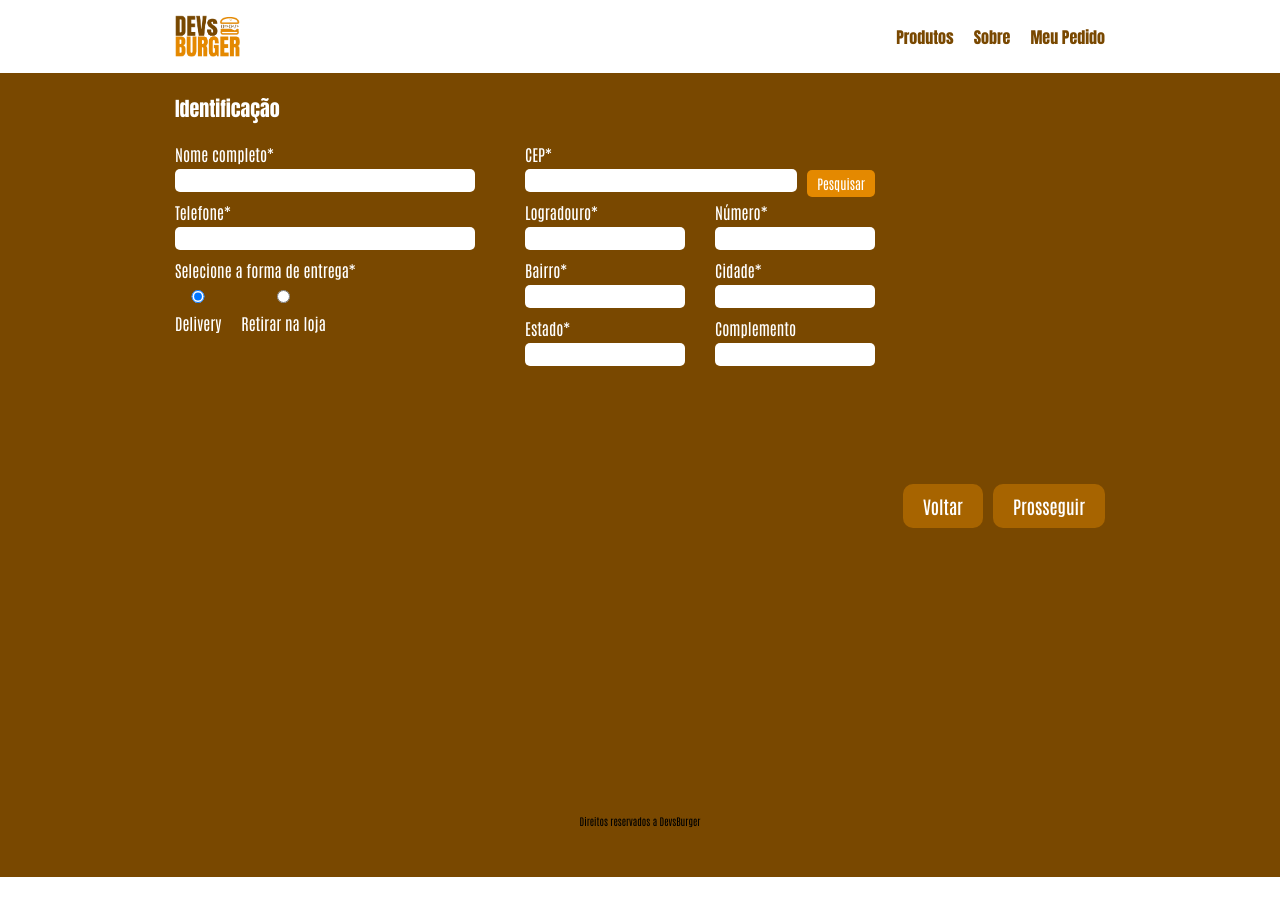
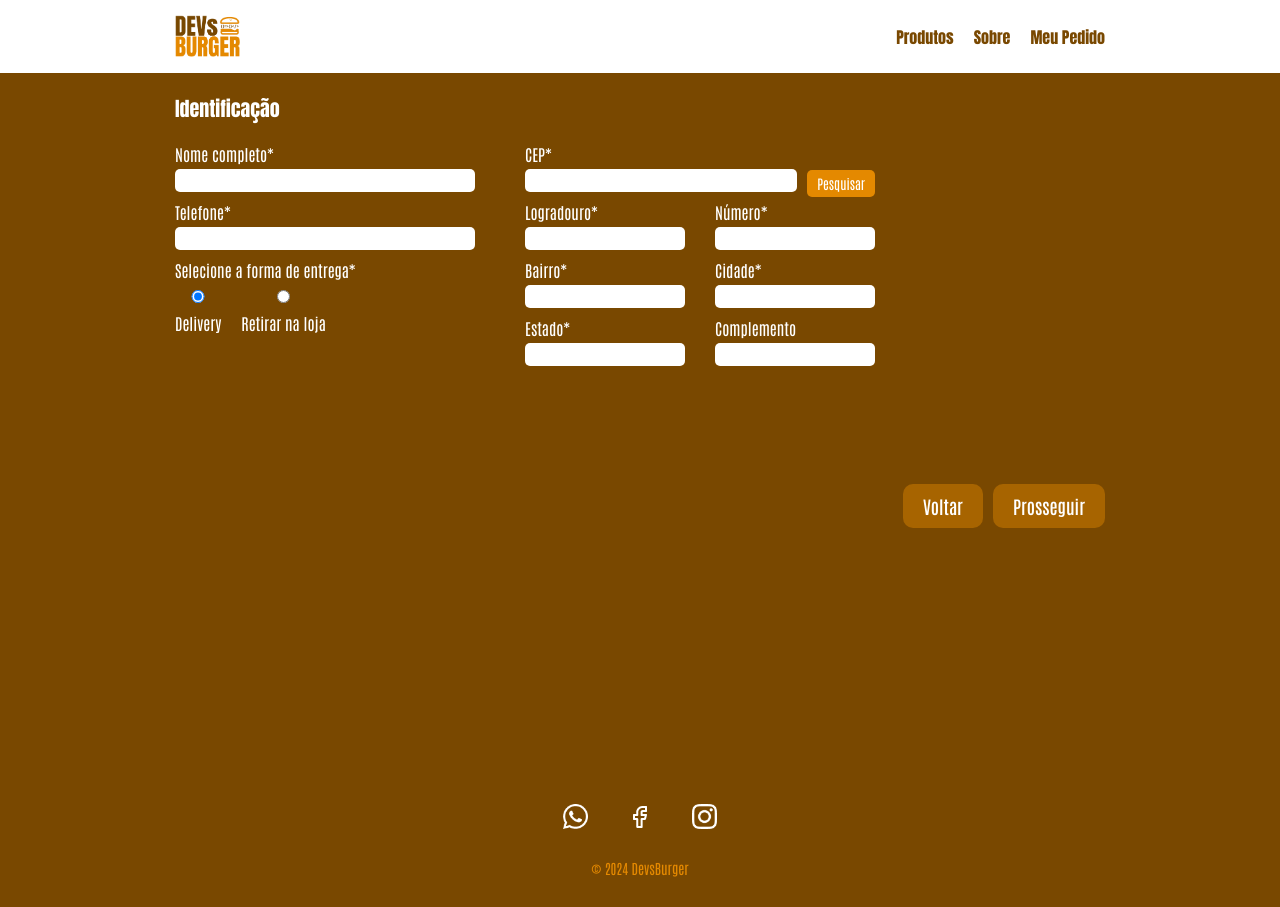
Before and after one commit to gabinag/devsburger, a React (Vite) app: page /dados in a window 1280 px wide. Before the commit the page ends 877 px from the top, so only its background shows below. Built offline with nearby package versions, Linux system fonts and the light colour scheme.

Commit message:
atualiza estilo

```diff
--- a/src/components/Banner/Banner.jsx
+++ b/src/components/Banner/Banner.jsx
@@ -1,16 +1,18 @@
 import styles from './Banner.module.css';
 import { Botao } from '../Botao/Botao';
 import imgBurger from '../../assets/images/img-banner.png';
-import { Link } from 'react-router-dom';
 
-export const Banner = () => {
+export const Banner = ({ sectionRef }) => {
+  const scrollToSection = () => {
+    sectionRef.current.scrollIntoView({ behavior: 'smooth' });
+  };
   return (
     <div className={styles.banner}>
         <div className={styles.content}>
           <div>
             <h1>Conheça a DEVs BURGER e se supreenda!</h1>
             <p>Aqui você encontra os melhores hambúrgueres da cidade! Faça seu pedido e entre em um loop! </p>
-            <Botao label="Faça seu pedido"/>
+            <Botao label="Faça seu pedido" onClick={scrollToSection}/>
           </div>
           <img src={imgBurger} alt="Hambúrguer, batata frita e refrigerante ilustrativos" />
         </div>
--- a/src/components/Footer/Footer.jsx
+++ b/src/components/Footer/Footer.jsx
@@ -1,10 +1,18 @@
-import styles from './Footer.module.css'
+import styles from './Footer.module.css';
+import iconWhats from '../../assets/images/icon-whatsapp.png';
+import iconInsta from '../../assets/images/icon-insta.png';
+import iconFace from '../../assets/images/icon-face.png';
 
 export const Footer = () => {
   return (
     <footer>
         <div className={styles.footer}>
-            <p>Direitos reservados a DevsBurger</p>
+            <div className={styles.wrapIcons}>
+              <img src={iconWhats} alt="" />
+              <img src={iconFace} alt="" />
+              <img src={iconInsta} alt="" />
+            </div>
+            <p className={styles.copyright}>© 2024 DevsBurger</p>
         </div>
     </footer>
   )
--- a/src/components/Footer/Footer.module.css
+++ b/src/components/Footer/Footer.module.css
@@ -5,6 +5,30 @@ footer {
 .footer {
     width: min(70rem, 100%);
     margin: auto;
-    padding: 5rem 0;
+    padding: 2rem 0 3rem;
     text-align: center;
+    .wrapIcons {
+        display: flex;
+        justify-content: center;
+        align-items: center;
+        gap: 2rem;
+        margin-bottom: 2rem;
+        img {
+            max-width: 2.5rem;
+        }
+    }
+    .copyright {
+        color: var(--laranja);
+        font-size: 1.2rem;
+    }
+    @media screen and (min-width: 600px) {
+        padding: 4rem 0 3rem;
+        .wrapIcons {
+            gap: 4.5rem;
+            margin-bottom: 3rem;
+        }
+        .copyright {
+            font-size: 1.4rem;
+        }
+    }
 }
--- a/src/components/Produto/Produto.module.css
+++ b/src/components/Produto/Produto.module.css
@@ -8,20 +8,20 @@
 
 @media (min-width: 465px) {
     .wrapCards {
-        max-width: 46.5rem;
+        max-width: 42rem;
         justify-content: flex-start;
     }
 }
 
 @media (min-width: 706px) {
     .wrapCards {
-        max-width: 70.6rem;
+        max-width: 64rem;
     }
 }
 
 @media (min-width: 948px) {
     .wrapCards {
-        max-width: 95rem;
+        max-width: 86rem;
     }
 }
 
--- a/src/pages/ListaProdutos/ListaProdutos.jsx
+++ b/src/pages/ListaProdutos/ListaProdutos.jsx
@@ -1,5 +1,5 @@
 import apiDevsBurger from '../../services/apiDevsBurger';
-import { useState, useEffect, useContext } from 'react';
+import { useState, useEffect, useContext, useRef } from 'react';
 import { useNavigate } from 'react-router-dom';
 import { CartContext } from '../../context/CartContext';
 import styles from './ListaProdutos.module.css';
@@ -21,6 +21,7 @@ export const ListaProdutos = () => {
   const [products, setProducts] = useState([]);
   const [selectedCategory, setSelectedCategory] = useState('HAMBURGUERES');
   const { addToCart, removeFromCart, cart } = useContext(CartContext);
+  const sectionRef = useRef(null);
 
   useEffect(() => {
     loadProducts();
@@ -51,7 +52,7 @@ export const ListaProdutos = () => {
   return (
     <>
       <Header/>
-      <Banner/>
+      <Banner sectionRef={sectionRef}/>
       <div className={styles.listaProdutos}>
         <section className={styles.navProdutos}>
             <ul>
@@ -73,7 +74,7 @@ export const ListaProdutos = () => {
               </li>
             </ul>
         </section>
-        <section className={styles.loadProdutos}>
+        <section className={styles.loadProdutos} ref={sectionRef}>
           {filteredProducts.length === 0 ? (
             <p className={styles.loading}>Carregando produtos...</p>
           ) : (
--- a/src/pages/ListaProdutos/ListaProdutos.module.css
+++ b/src/pages/ListaProdutos/ListaProdutos.module.css
@@ -28,7 +28,7 @@
     display: flex;
     flex-direction: column;
     align-items: center;
-    width: 12rem;
+    width: 13rem;
 }
 
 .navProdutos ul li.selected {
@@ -119,6 +119,7 @@
         flex-direction: row;
         justify-content: center;
         width: 14rem;
+        font-size: 1.4rem;
     }
 
     .navProdutos img {
@@ -126,8 +127,11 @@
     }
 
     .irCarrinho {
-        bottom: 1rem;
-        right: 1rem;
+        bottom: .5rem;
+        right: .5rem;
+        font-size: 1.4rem;
+        padding: .5rem 1rem;
+        background-color: var(--marrom-claro);
     }
     .infoWrapper {
         flex-direction: column;
```
Also changed, not shown: src/assets/images/icon-face.png (added).
